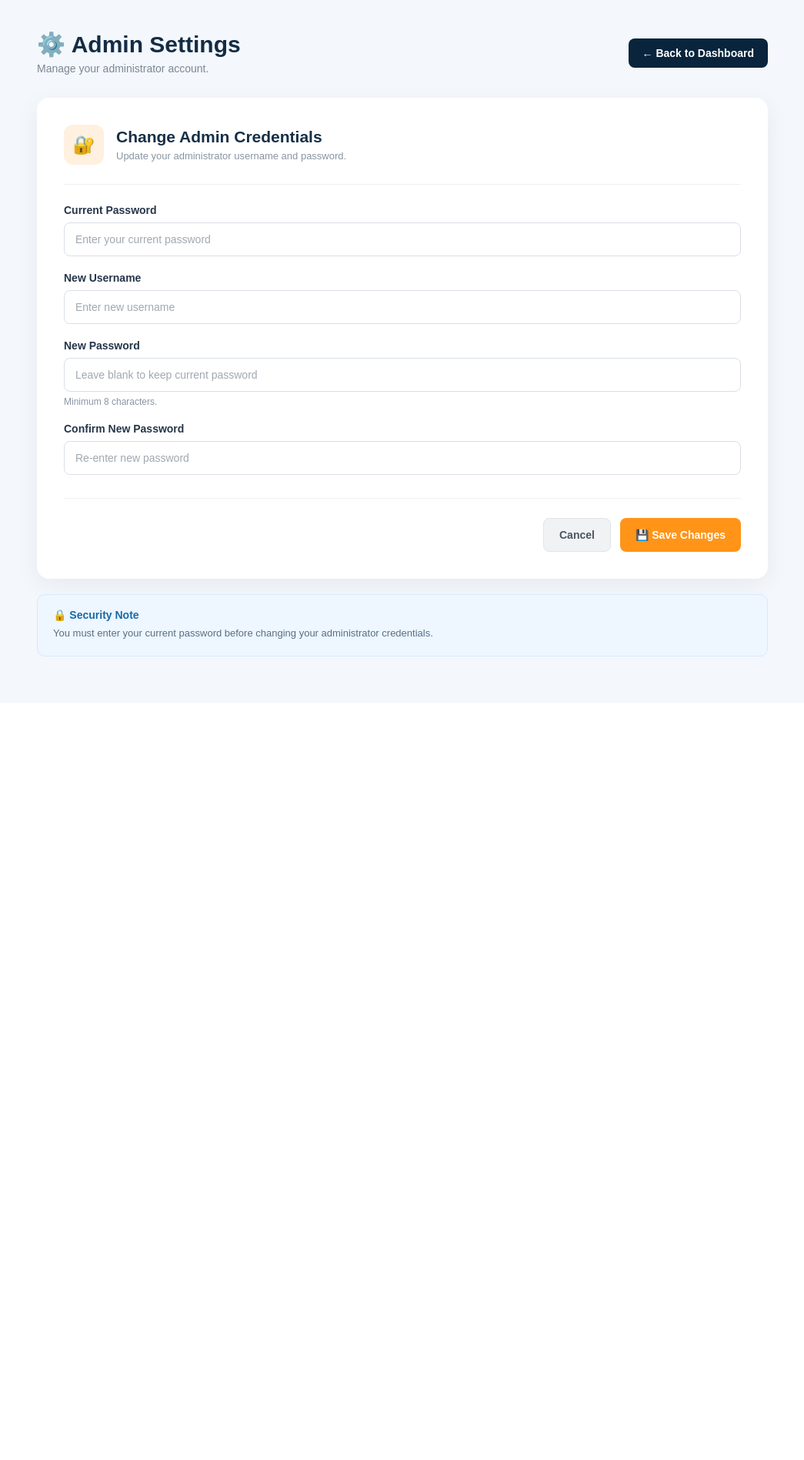
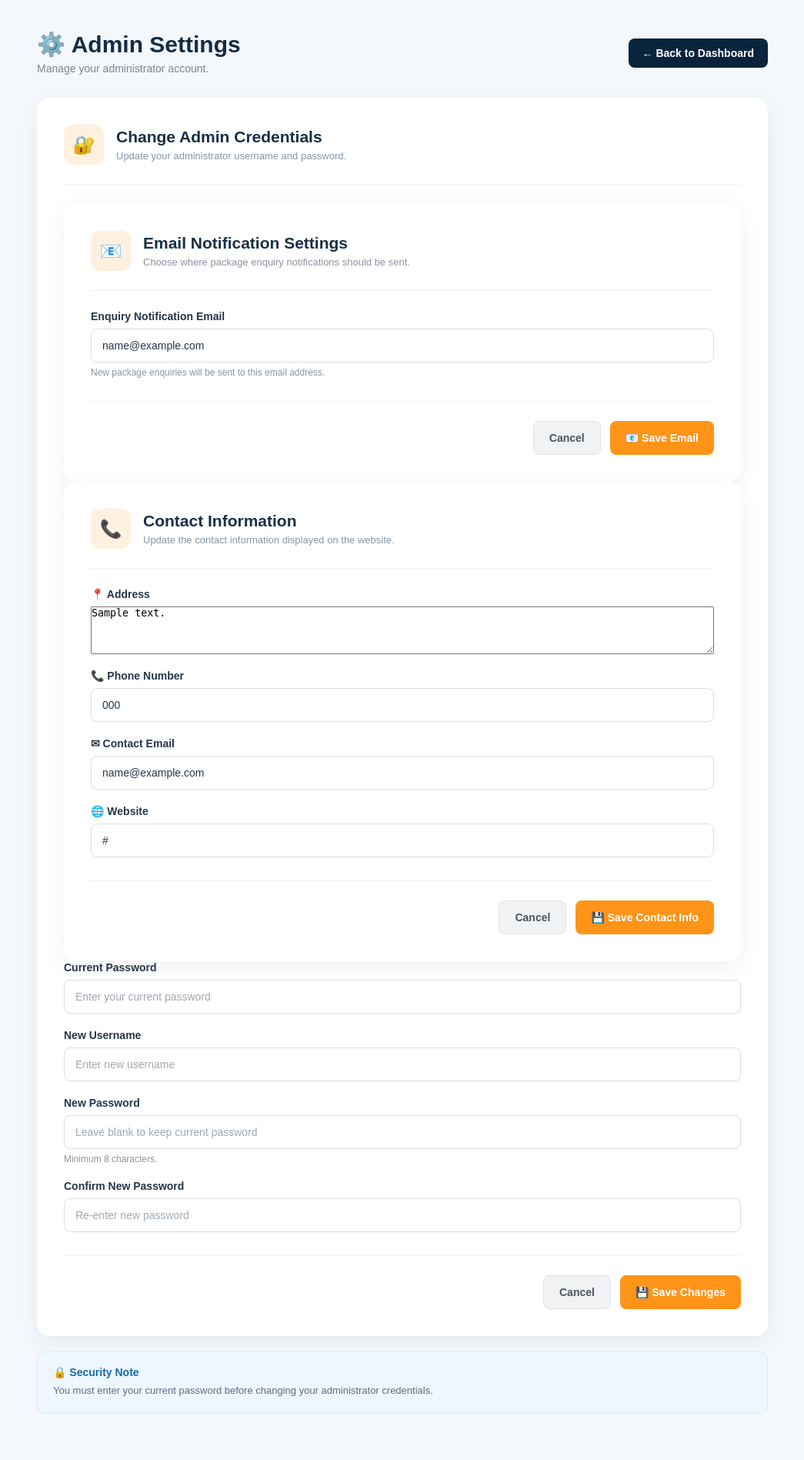
Before and after one commit to ANUPRABHAN/Travel-Agency, a Django app: template templates/admin_settings.html in a window 1280 px wide. Shown: the whole page at 77% size, without its empty margins (117-1162 px from the left). Before the commit the page ends 853 px from the top, so only its background shows below. Run offline with Django 3.2, Linux system fonts and the light colour scheme; the template is opened without the code that fills it: most values are stand-ins (such as "Sample title", 1, 10 or a date in 2020).

Commit message:
Connect admin contact settings to homepage

```diff
--- a/templates/admin_settings.html
+++ b/templates/admin_settings.html
@@ -74,6 +74,225 @@
                 </p>
 
             </div>
+
+        </div>
+
+        <!-- EMAIL NOTIFICATION SETTINGS -->
+
+        <div class="settings-card email-settings-card">
+
+            <div class="card-header">
+
+                <div class="settings-icon">
+                    📧
+                </div>
+
+                <div>
+
+                    <h2>
+                        Email Notification Settings
+                    </h2>
+
+                    <p>
+                        Choose where package enquiry notifications should be sent.
+                    </p>
+
+                </div>
+
+            </div>
+
+
+            <!-- EMAIL FORM -->
+
+            <form method="post"
+                action="{% url 'admin_settings' %}">
+
+                {% csrf_token %}
+
+
+                <div class="form-group">
+
+                    <label for="notification_email">
+                        Enquiry Notification Email
+                    </label>
+
+                    <input
+                        type="email"
+                        id="notification_email"
+                        name="notification_email"
+                        value="{{ settings.notification_email }}"
+                        placeholder="Enter notification email"
+                        required
+                    >
+
+                    <small>
+                        New package enquiries will be sent to this email address.
+                    </small>
+
+                </div>
+
+
+                <div class="form-actions">
+
+                    <a href="{% url 'admin_dashboard' %}"
+                    class="cancel-btn">
+
+                        Cancel
+
+                    </a>
+
+
+                    <button
+                        type="submit"
+                        class="save-btn"
+                    >
+
+                        📧 Save Email
+
+                    </button>
+
+                </div>
+
+            </form>
+
+        </div>
+
+        <!-- CONTACT INFORMATION SETTINGS -->
+
+        <div class="settings-card contact-settings-card">
+
+            <div class="card-header">
+
+                <div class="settings-icon">
+                    📞
+                </div>
+
+                <div>
+
+                    <h2>
+                        Contact Information
+                    </h2>
+
+                    <p>
+                        Update the contact information displayed on the website.
+                    </p>
+
+                </div>
+
+            </div>
+
+
+            <!-- CONTACT INFORMATION FORM -->
+
+            <form method="post"
+                action="{% url 'admin_settings' %}">
+
+                {% csrf_token %}
+
+
+                <!-- ADDRESS -->
+
+                <div class="form-group">
+
+                    <label for="address">
+                        📍 Address
+                    </label>
+
+                    <textarea
+                        id="address"
+                        name="address"
+                        rows="4"
+                        placeholder="Enter business address"
+                        required
+                    >{{ settings.address }}</textarea>
+
+                </div>
+
+
+                <!-- PHONE -->
+
+                <div class="form-group">
+
+                    <label for="phone">
+                        📞 Phone Number
+                    </label>
+
+                    <input
+                        type="text"
+                        id="phone"
+                        name="phone"
+                        value="{{ settings.phone }}"
+                        placeholder="Enter phone number"
+                        required
+                    >
+
+                </div>
+
+
+                <!-- CONTACT EMAIL -->
+
+                <div class="form-group">
+
+                    <label for="contact_email">
+                        ✉ Contact Email
+                    </label>
+
+                    <input
+                        type="email"
+                        id="contact_email"
+                        name="contact_email"
+                        value="{{ settings.contact_email }}"
+                        placeholder="Enter contact email"
+                        required
+                    >
+
+                </div>
+
+
+                <!-- WEBSITE -->
+
+                <div class="form-group">
+
+                    <label for="website">
+                        🌐 Website
+                    </label>
+
+                    <input
+                        type="text"
+                        id="website"
+                        name="website"
+                        value="{{ settings.website }}"
+                        placeholder="Enter website"
+                        required
+                    >
+
+                </div>
+
+
+                <!-- ACTIONS -->
+
+                <div class="form-actions">
+
+                    <a href="{% url 'admin_dashboard' %}"
+                    class="cancel-btn">
+
+                        Cancel
+
+                    </a>
+
+
+                    <button
+                        type="submit"
+                        class="save-btn"
+                    >
+
+                        💾 Save Contact Info
+
+                    </button>
+
+                </div>
+
+            </form>
 
         </div>
 
```
Also changed, not shown: agency/models.py (+27 -0 lines), agency/views.py (+282 -7 lines), templates/index.html (+5 -7 lines), travelagency/settings.py (+21 -1 lines), agency/migrations/0003_sitesettings.py (added), agency/migrations/0004_sitesettings_address_sitesettings_contact_email_and_more.py (added).
